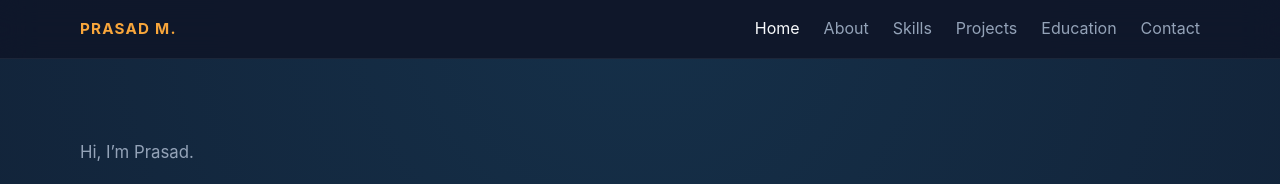
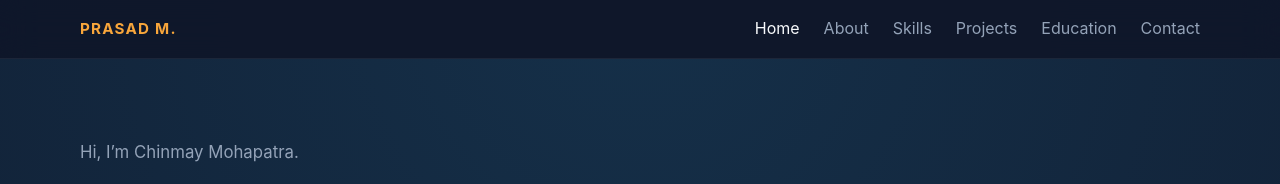
Before and after one commit to chinmay-mohapatra-07/Web-project-01, a plain HTML site: page index.html in a window 1280 px wide. Shown: the top 184 px of the page. Drawn offline with Linux system fonts and the light colour scheme.

Commit message:
name has been change

```diff
--- a/index.html
+++ b/index.html
@@ -29,7 +29,7 @@
     <section class="hero" id="home">
       <div class="container hero-grid">
         <div class="hero-copy fade-up">
-          <p>Hi, I’m Prasad.</p>
+          <p>Hi, I’m Chinmay Mohapatra.</p>
           <h1>Aspiring <strong>Frontend Developer</strong> who builds clean and modern websites.</h1>
           <p>I am a beginner-friendly web developer with a strong focus on responsive design, animations, and JavaScript interactions. I want to build websites that make a good impression and show my potential.</p>
           <div class="cta-group">
```
